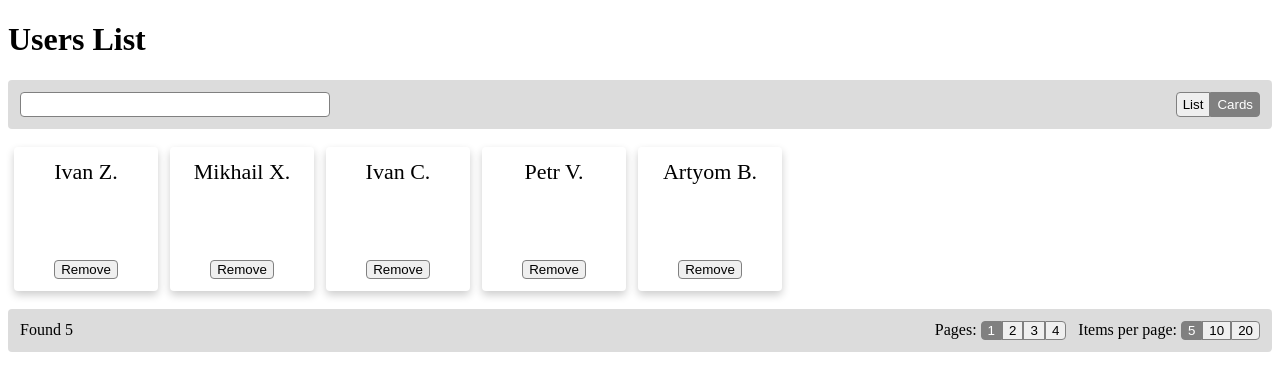
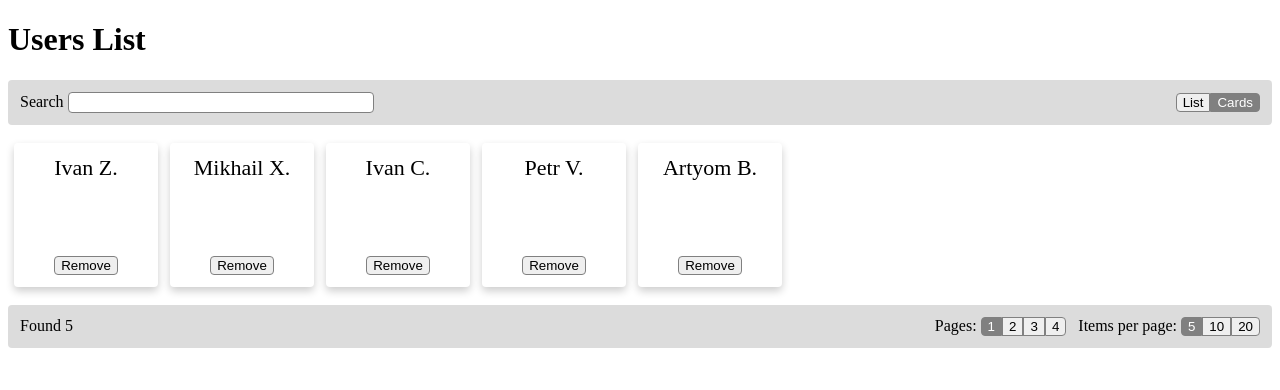
Before and after one commit to nizami/user-list, an Angular app: page / in a window 1280 px wide. Shown: the top 390 px of the page. Built offline with nearby package versions, Linux system fonts and the light colour scheme.

Commit message:
Refactoring

```diff
--- a/src/app/services/users.api.service.ts
+++ b/src/app/services/users.api.service.ts
@@ -50,6 +50,7 @@ export class UsersApiService {
     return of(response).pipe(delay(DELAY_VALUE));
   }
 
+  // этот метод не использует в контексте задачи
   getById(id: string): Observable<UserDto | undefined> {
     const user = this.DB.find((x) => x.is_active && x.id === id);
 
--- a/src/app/users-dashboard/users-dashboard.component.html
+++ b/src/app/users-dashboard/users-dashboard.component.html
@@ -1,5 +1,5 @@
 <form class="header" [formGroup]="searchForm">
-  <input type="text" formControlName="search" />
+  Search <input type="text" formControlName="search" />
 
   <div class="divider"></div>
 
@@ -17,11 +17,11 @@
   </button>
 </form>
 
-<div class="main">
-  @if (loading) {
+<div [class.loading]="loading" class="main">
+  <!-- @if (loading) {
     <h2>Loading</h2>
-  }
-  @else {
+  } -->
+  <!-- @else { -->
     @if (response; as response) {
       @if (response.items.length > 0) {
         @switch (currentViewState) {
@@ -37,11 +37,11 @@
         <h2>Nothing found</h2>
       }
     }
-  }
+  <!-- } -->
 </div>
 
 
-@if (!loading && allPageNumbers.length > 0) {
+@if (allPageNumbers.length > 0) {
   <div class="footer">
     <span>Found {{response?.items?.length}}</span>
 
--- a/src/app/users-dashboard/users-dashboard.component.scss
+++ b/src/app/users-dashboard/users-dashboard.component.scss
@@ -8,16 +8,26 @@
 }
 
 .header {
+  display: flex;
+  align-items: center;
+
   input {
     border: solid 1px gray;
-    width: 300px;
+    max-width: 300px;
+    width: 50%;
     border-radius: 4px;
-    padding: 4px;
+    padding: 2px;
+    margin-left: 4px;
   }
 }
 
 .main {
   padding: 12px 0;
+
+  &.loading {
+    filter: opacity(0.5);
+    pointer-events: none;
+  }
 }
 
 .footer {
--- a/src/app/users-dashboard/users-dashboard.component.ts
+++ b/src/app/users-dashboard/users-dashboard.component.ts
@@ -108,6 +108,8 @@ export class UsersDashboardComponent implements OnInit, OnDestroy {
   }
 
   protected onRemove(user: UserDto): void {
+    this.loading = true;
+
     this.usersApi
       .remove(user.id)
       .pipe(takeUntil(this.destroy$))
--- a/src/styles.scss
+++ b/src/styles.scss
@@ -1,4 +1,8 @@
 /* You can add global styles to this file, and also import other style files */
+
+body {
+  min-width: 500px;
+}
 
 .divider {
   flex-grow: 1;
```
